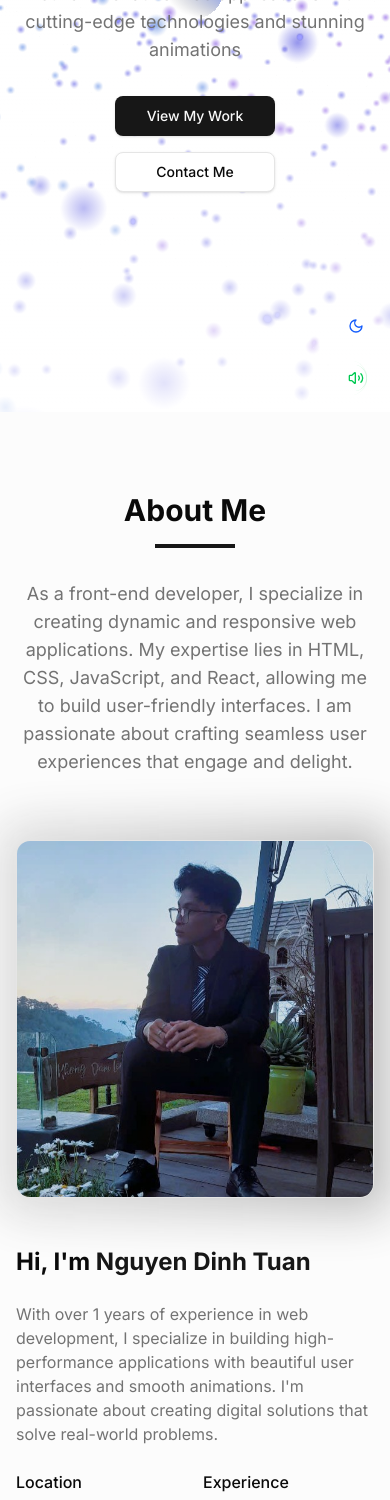
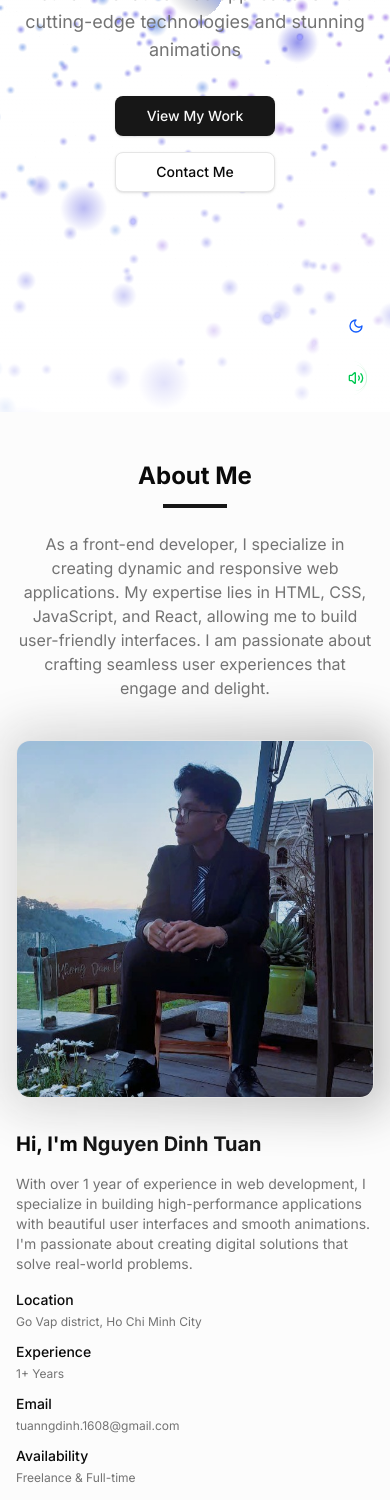
Before and after one commit to TN1608/Portfolio, a Next.js app: page / in a window 390 px wide. Shown: the part 432-1932 px from the top of the page. Built offline with nearby package versions, Linux system fonts and the light colour scheme.

Commit message:
update UI

```diff
--- a/src/app/page.tsx
+++ b/src/app/page.tsx
@@ -250,98 +250,91 @@ export default function Home() {
                     </div>
                 </section>
 
-                <section ref={aboutRef} className="py-20 bg-muted/30">
-                    <div className="container px-4 max-w-7xl mx-auto">
+                <section ref={aboutRef} className="py-12 sm:py-20 bg-muted/30">
+                    <div className="container px-4 sm:px-6 max-w-7xl mx-auto">
                         <motion.div
-                            key={`about-${fadeInComplete}`} // Reset animation khi fade-in hoàn tất
-                            initial={{opacity: 0, y: 50}}
-                            animate={isAboutInView ? {opacity: 1, y: 0} : {}}
-                            transition={{duration: 0.7}}
-                            className="max-w-3xl mx-auto text-center mb-16"
+                            key={`about-${fadeInComplete}`}
+                            initial={{ opacity: 0, y: 50 }}
+                            animate={isAboutInView ? { opacity: 1, y: 0 } : {}}
+                            transition={{ duration: 0.7 }}
+                            className="max-w-3xl mx-auto text-center mb-10 sm:mb-16"
                         >
-                            <h2 className="text-3xl md:text-4xl font-bold mb-4">About Me</h2>
-                            <div className="h-1 w-20 bg-primary mx-auto mb-8"></div>
-                            <p className="text-lg text-muted-foreground">
-                                As a front-end developer, I specialize in creating dynamic and responsive web
-                                applications.
-                                My expertise lies in HTML, CSS, JavaScript, and React, allowing me to build
-                                user-friendly
-                                interfaces. I am passionate about crafting seamless user experiences that engage and
-                                delight.
+                            <h2 className="text-2xl sm:text-3xl md:text-4xl font-bold mb-3 sm:mb-4">About Me</h2>
+                            <div className="h-1 w-16 sm:w-20 bg-primary mx-auto mb-6 sm:mb-8"></div>
+                            <p className="text-base sm:text-lg text-muted-foreground">
+                                As a front-end developer, I specialize in creating dynamic and responsive web applications.
+                                My expertise lies in HTML, CSS, JavaScript, and React, allowing me to build user-friendly
+                                interfaces. I am passionate about crafting seamless user experiences that engage and delight.
                             </p>
                         </motion.div>
 
-                        <div className="grid md:grid-cols-2 gap-12 max-w-5xl mx-auto items-center">
+                        <div className="grid grid-cols-1 md:grid-cols-2 gap-8 sm:gap-12 max-w-5xl mx-auto items-center">
                             <motion.div
                                 key={`about-image-${fadeInComplete}`}
-                                initial={{opacity: 0, x: -50}}
-                                animate={isAboutInView ? {opacity: 1, x: 0} : {}}
-                                transition={{duration: 0.7, delay: 0.2}}
+                                initial={{ opacity: 0, x: -50 }}
+                                animate={isAboutInView ? { opacity: 1, x: 0 } : {}}
+                                transition={{ duration: 0.7, delay: 0.2 }}
                             >
-                                <div className="relative max-w-md mx-auto">
-                                    <div
-                                        className="absolute -inset-4 rounded-xl bg-gradient-to-r from-primary/20 to-primary/40 blur-xl opacity-70"></div>
+                                <div className="relative max-w-sm sm:max-w-md mx-auto">
+                                    <div className="absolute -inset-3 sm:-inset-4 rounded-xl bg-gradient-to-r from-primary/20 to-primary/40 blur-xl opacity-70"></div>
                                     <div className="relative aspect-square rounded-xl overflow-hidden border">
-                                        <img src="/img/aboutme.jpg" alt="Developer"
-                                             className="object-cover w-full h-full"/>
+                                        <img src="/img/aboutme.jpg" alt="Developer" className="object-cover w-full h-full" />
                                     </div>
                                 </div>
                             </motion.div>
 
                             <motion.div
                                 key={`about-details-${fadeInComplete}`}
-                                initial={{opacity: 0, x: 50}}
-                                animate={isAboutInView ? {opacity: 1, x: 0} : {}}
-                                transition={{duration: 0.7, delay: 0.4}}
-                                className="space-y-6"
+                                initial={{ opacity: 0, x: 50 }}
+                                animate={isAboutInView ? { opacity: 1, x: 0 } : {}}
+                                transition={{ duration: 0.7, delay: 0.4 }}
+                                className="space-y-4 sm:space-y-6"
                             >
-                                <h3 className="text-2xl font-bold">
+                                <h3 className="text-xl sm:text-2xl font-bold">
                                     Hi, I'm <span className="text-primary">Nguyen Dinh Tuan</span>
                                 </h3>
-                                <p className="text-muted-foreground">
-                                    With over 1 years of experience in web development, I specialize in building
+                                <p className="text-sm sm:text-base text-muted-foreground">
+                                    With over 1 year of experience in web development, I specialize in building
                                     high-performance applications with beautiful user interfaces and smooth animations.
                                     I'm passionate about creating digital solutions that solve real-world problems.
                                 </p>
 
-                                <div className="grid grid-cols-2 gap-4">
+                                <div className="grid grid-cols-1 sm:grid-cols-2 gap-3 sm:gap-4">
                                     <div>
-                                        <h4 className="font-medium mb-2">Location</h4>
-                                        <p className="text-muted-foreground">Go Vap district, Ho Chi Minh City</p>
+                                        <h4 className="font-medium mb-1 sm:mb-2 text-sm sm:text-base">Location</h4>
+                                        <p className="text-xs sm:text-sm text-muted-foreground">Go Vap district, Ho Chi Minh City</p>
                                     </div>
                                     <div>
-                                        <h4 className="font-medium mb-2">Experience</h4>
-                                        <p className="text-muted-foreground">1+ Years</p>
+                                        <h4 className="font-medium mb-1 sm:mb-2 text-sm sm:text-base">Experience</h4>
+                                        <p className="text-xs sm:text-sm text-muted-foreground">1+ Years</p>
                                     </div>
                                     <div>
-                                        <h4 className="font-medium mb-2">Email</h4>
-                                        <p className="text-muted-foreground">tuanngdinh.1608@gmail.com</p>
+                                        <h4 className="font-medium mb-1 sm:mb-2 text-sm sm:text-base">Email</h4>
+                                        <p className="text-xs sm:text-sm text-muted-foreground">tuanngdinh.1608@gmail.com</p>
                                     </div>
                                     <div>
-                                        <h4 className="font-medium mb-2">Availability</h4>
-                                        <p className="text-muted-foreground">Freelance & Full-time</p>
+                                        <h4 className="font-medium mb-1 sm:mb-2 text-sm sm:text-base">Availability</h4>
+                                        <p className="text-xs sm:text-sm text-muted-foreground">Freelance & Full-time</p>
                                     </div>
                                 </div>
 
-                                <div className="flex gap-4">
+                                <div className="flex flex-col sm:flex-row gap-3 sm:gap-4">
                                     <DropdownMenu>
                                         <DropdownMenuTrigger asChild>
-                                            <Button className="cursor-pointer" variant="default">
-                                                <User className="mr-2 h-4 w-4"/> More About Me
+                                            <Button className="cursor-pointer text-sm sm:text-base" variant="default">
+                                                <User className="mr-2 h-4 w-4" /> More About Me
                                             </Button>
                                         </DropdownMenuTrigger>
                                         <DropdownMenuContent className="w-56">
                                             <DropdownMenuLabel>About Me</DropdownMenuLabel>
-                                            <DropdownMenuSeparator/>
+                                            <DropdownMenuSeparator />
                                             <DropdownMenuItem>
-                                                <Link href="www.linkedin.com/in/tuấn-nguyễn-đình-70a790359"
-                                                      className="w-full">
+                                                <Link href="https://www.linkedin.com/in/tuấn-nguyễn-đình-70a790359" className="w-full">
                                                     LinkedIn
                                                 </Link>
                                             </DropdownMenuItem>
                                             <DropdownMenuItem>
-                                                <Link href="https://www.facebook.com/TuanNguyen160804/"
-                                                      className="w-full">
+                                                <Link href="https://www.facebook.com/TuanNguyen160804/" className="w-full">
                                                     Facebook
                                                 </Link>
                                             </DropdownMenuItem>
@@ -352,8 +345,8 @@ export default function Home() {
                                             </DropdownMenuItem>
                                         </DropdownMenuContent>
                                     </DropdownMenu>
-                                    <Button onClick={() => scrollToSection(contactRef)} variant="outline">
-                                        <Mail className="mr-2 h-4 w-4"/> Contact Me
+                                    <Button onClick={() => scrollToSection(contactRef)} variant="outline" className="text-sm sm:text-base">
+                                        <Mail className="mr-2 h-4 w-4" /> Contact Me
                                     </Button>
                                 </div>
                             </motion.div>
@@ -386,51 +379,51 @@ export default function Home() {
                     </div>
                 </section>
 
-                <section ref={skillsRef} className="py-20 bg-muted/30">
-                    <div className="container px-4">
+                <section ref={skillsRef} className="py-12 sm:py-20 bg-muted/30">
+                    <div className="container px-4 sm:px-6">
                         <motion.div
                             key={`skills-${fadeInComplete}`}
-                            initial={{opacity: 0, y: 50}}
-                            animate={isSkillsInView ? {opacity: 1, y: 0} : {}}
-                            transition={{duration: 0.7}}
-                            className="max-w-3xl mx-auto text-center mb-16"
+                            initial={{ opacity: 0, y: 50 }}
+                            animate={isSkillsInView ? { opacity: 1, y: 0 } : {}}
+                            transition={{ duration: 0.7 }}
+                            className="max-w-3xl mx-auto text-center mb-10 sm:mb-16"
                         >
-                            <h2 className="text-3xl md:text-4xl font-bold mb-4">My Skills</h2>
-                            <div className="h-1 w-20 bg-primary mx-auto mb-8"></div>
-                            <p className="text-lg text-muted-foreground">
+                            <h2 className="text-2xl sm:text-3xl md:text-4xl font-bold mb-3 sm:mb-4">My Skills</h2>
+                            <div className="h-1 w-16 sm:w-20 bg-primary mx-auto mb-6 sm:mb-8"></div>
+                            <p className="text-base sm:text-lg text-muted-foreground">
                                 I've worked with a variety of technologies and frameworks to create stunning web
                                 applications with amazing user experiences.
                             </p>
                         </motion.div>
 
-                        <div className="grid md:grid-cols-2 gap-8 max-w-4xl mx-auto">
+                        <div className="grid grid-cols-1 md:grid-cols-2 gap-6 sm:gap-8 max-w-4xl mx-auto">
                             {skills.map((skill, index) => (
-                                <SkillItem key={index} skill={skill} className="skill-item"/>
+                                <SkillItem key={index} skill={skill} className="skill-item" />
                             ))}
                         </div>
 
                         <motion.div
                             key={`skills-stats-${fadeInComplete}`}
-                            initial={{opacity: 0}}
-                            animate={isSkillsInView ? {opacity: 1} : {}}
-                            transition={{duration: 0.7, delay: 0.6}}
-                            className="mt-16 grid md:grid-cols-4 gap-6 text-center"
+                            initial={{ opacity: 0 }}
+                            animate={isSkillsInView ? { opacity: 1 } : {}}
+                            transition={{ duration: 0.7, delay: 0.6 }}
+                            className="mt-10 sm:mt-16 grid grid-cols-2 md:grid-cols-4 gap-4 sm:gap-6 text-center"
                         >
                             {[
-                                {label: "Projects Completed", value: "3+"},
-                                {label: "Graduated", value: "May 5 , 2025"},
-                                {label: "Years Experience", value: "1+"},
-                                {label: "GPA", value: "A-"},
+                                { label: "Projects Completed", value: "3+" },
+                                { label: "Graduated", value: "May 5, 2025" },
+                                { label: "Years Experience", value: "1+" },
+                                { label: "GPA", value: "(3.42/4.00)" },
                             ].map((stat, index) => (
                                 <motion.div
                                     key={index}
-                                    initial={{y: 50, opacity: 0}}
-                                    animate={isSkillsInView ? {y: 0, opacity: 1} : {}}
-                                    transition={{duration: 0.5, delay: 0.2 + index * 0.1}}
-                                    className="p-6 rounded-lg border bg-card"
+                                    initial={{ y: 50, opacity: 0 }}
+                                    animate={isSkillsInView ? { y: 0, opacity: 1 } : {}}
+                                    transition={{ duration: 0.5, delay: 0.2 + index * 0.1 }}
+                                    className="p-4 sm:p-6 rounded-lg border bg-card"
                                 >
-                                    <h3 className="text-3xl md:text-4xl font-bold text-primary mb-2">{stat.value}</h3>
-                                    <p className="text-muted-foreground">{stat.label}</p>
+                                    <h3 className="text-xl sm:text-2xl md:text-3xl font-bold text-primary mb-1 sm:mb-2">{stat.value}</h3>
+                                    <p className="text-xs sm:text-sm text-muted-foreground">{stat.label}</p>
                                 </motion.div>
                             ))}
                         </motion.div>
@@ -486,7 +479,17 @@ export default function Home() {
                                             </div>
                                             <div>
                                                 <p className="text-sm text-muted-foreground">{item.label}</p>
-                                                <p className="font-medium">{item.value}</p>
+                                                <p className="text-base font-medium text-foreground">
+                                                    {item.label === "Email" ? (
+                                                        <a href={`mailto:${item.value}`} className="hover:underline">
+                                                            {item.value}
+                                                        </a>
+                                                    ) : (
+                                                        <a href={item.value} target="_blank" rel="noopener noreferrer" className="hover:underline">
+                                                            {item.value}
+                                                        </a>
+                                                    )}
+                                                </p>
                                             </div>
                                         </motion.div>
                                     ))}
@@ -544,16 +547,16 @@ export default function Home() {
                         <div className="flex flex-col md:flex-row justify-between items-center">
                             <p className="text-muted-foreground">© {new Date().getFullYear()} Nguyen Dinh Tuan. All
                                 rights reserved.</p>
-                            <div className="flex items-center gap-4 mt-4 md:mt-0">
-                                <Link href="#"
-                                      className="text-muted-foreground hover:text-foreground transition-colors">
-                                    Privacy Policy
-                                </Link>
-                                <Link href="#"
-                                      className="text-muted-foreground hover:text-foreground transition-colors">
-                                    Terms of Service
-                                </Link>
-                            </div>
+                            {/*<div className="flex items-center gap-4 mt-4 md:mt-0">*/}
+                            {/*    <Link href="#"*/}
+                            {/*          className="text-muted-foreground hover:text-foreground transition-colors">*/}
+                            {/*        Privacy Policy*/}
+                            {/*    </Link>*/}
+                            {/*    <Link href="#"*/}
+                            {/*          className="text-muted-foreground hover:text-foreground transition-colors">*/}
+                            {/*        Terms of Service*/}
+                            {/*    </Link>*/}
+                            {/*</div>*/}
                         </div>
                     </div>
                 </footer>
```
